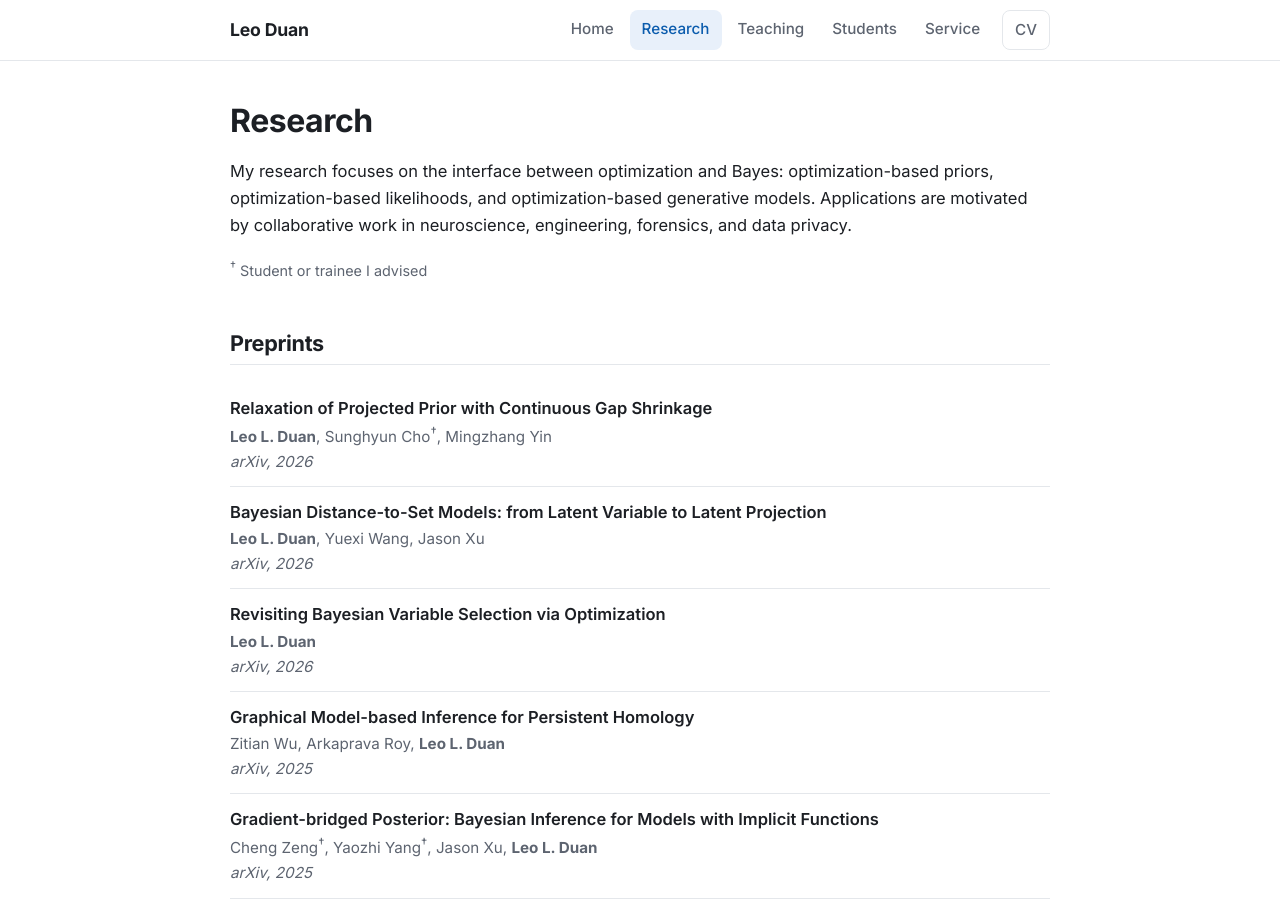
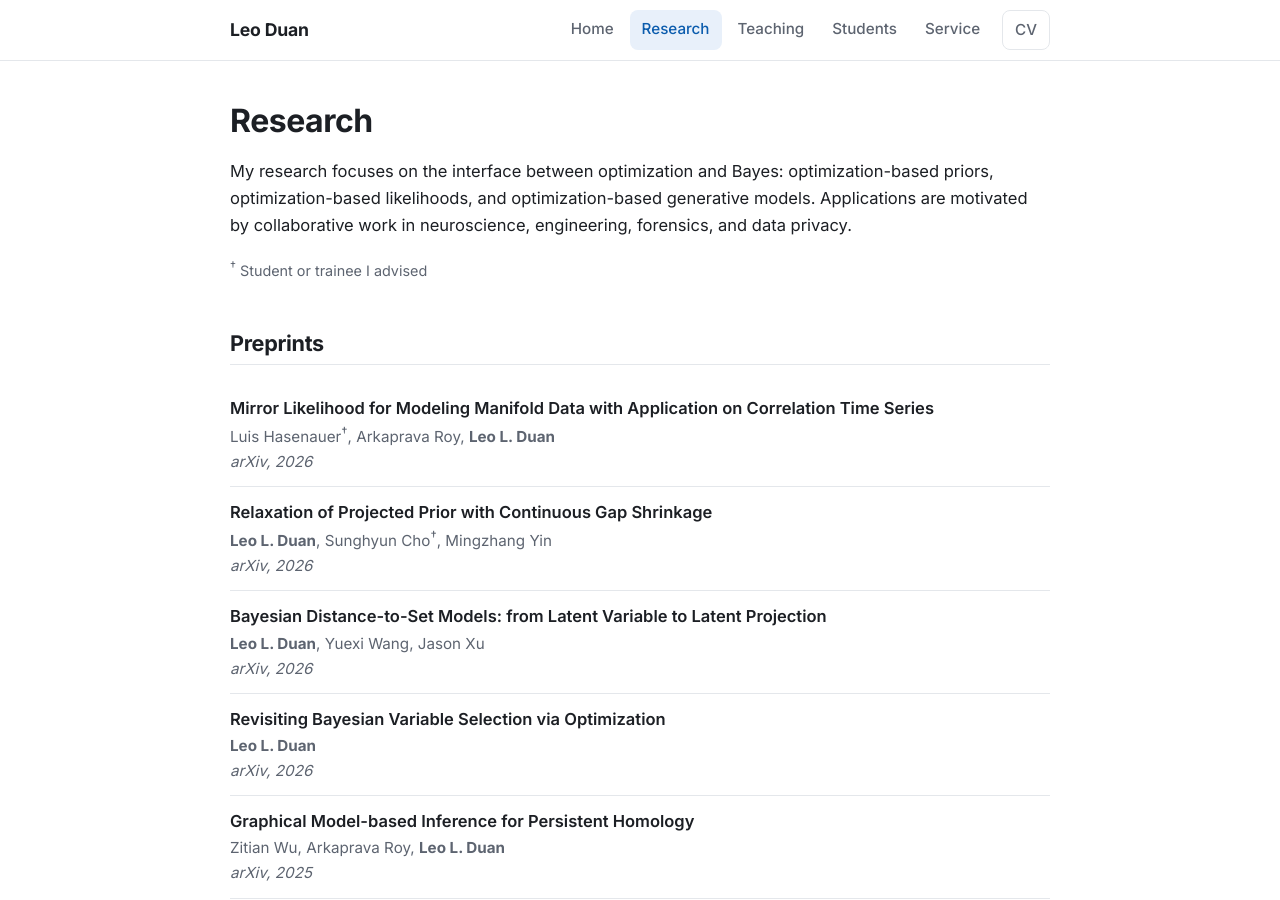
Before and after one commit to leoduan/leoduan.github.io, a Jekyll site: the page built from research.md, in a window 1280 px wide and 900 px high. Built offline with Jekyll 4.4.1, drawn with Linux system fonts in a browser that asks for light colours.

Commit message:
Add Mirror Likelihood preprint (arXiv:2610.36448)

```diff
--- a/_data/publications.json
+++ b/_data/publications.json
@@ -1,4 +1,31 @@
 [
+  {
+    "key": "hasenauer2026mirror",
+    "type": "preprint",
+    "title": "Mirror Likelihood for Modeling Manifold Data with Application on Correlation Time Series",
+    "authors": [
+      {
+        "name": "Luis Hasenauer",
+        "me": false,
+        "student": true
+      },
+      {
+        "name": "Arkaprava Roy",
+        "me": false,
+        "student": false
+      },
+      {
+        "name": "Leo L. Duan",
+        "me": true,
+        "student": false
+      }
+    ],
+    "year": 2026,
+    "month": 10,
+    "arxiv": "https://arxiv.org/abs/2610.36448",
+    "venue": "",
+    "link": "https://arxiv.org/abs/2610.36448"
+  },
   {
     "key": "duan2026relaxation",
     "type": "preprint",
```
Also changed, not shown: preprint.bib (+8 -0 lines).
